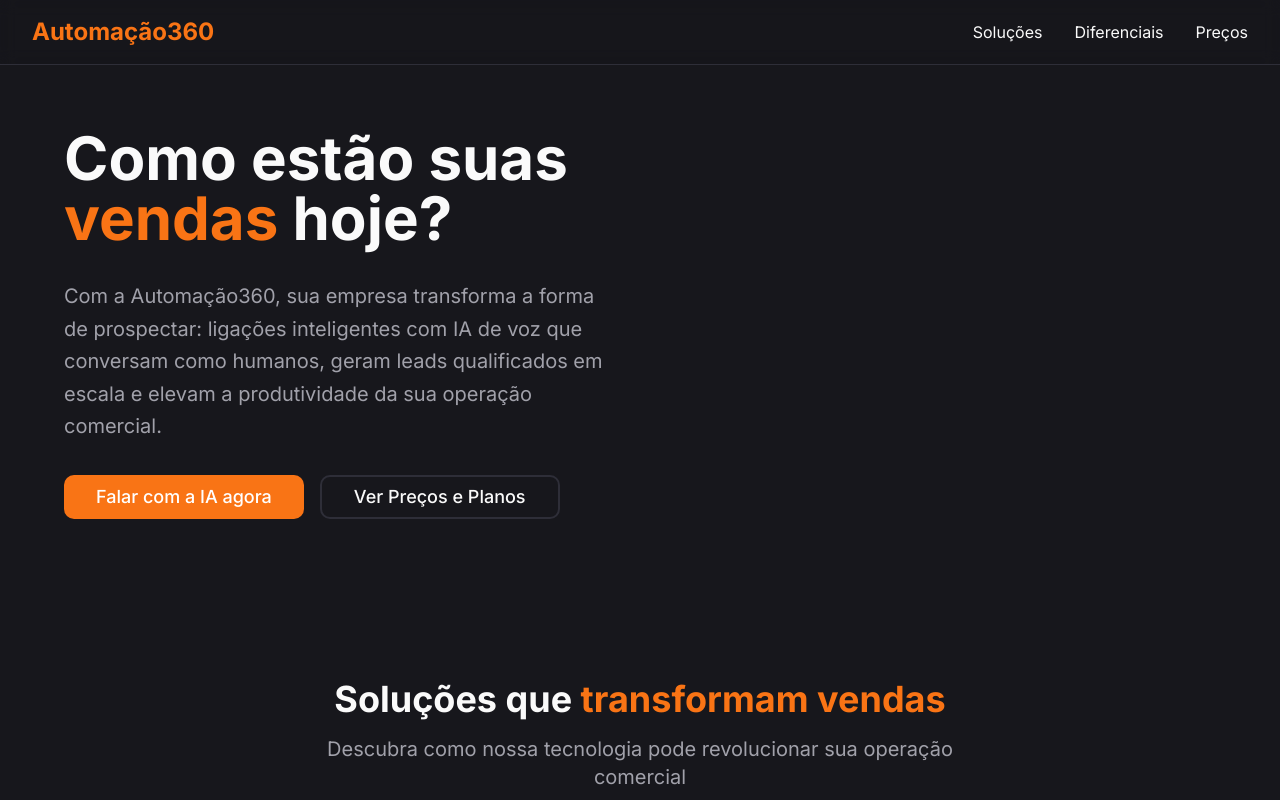
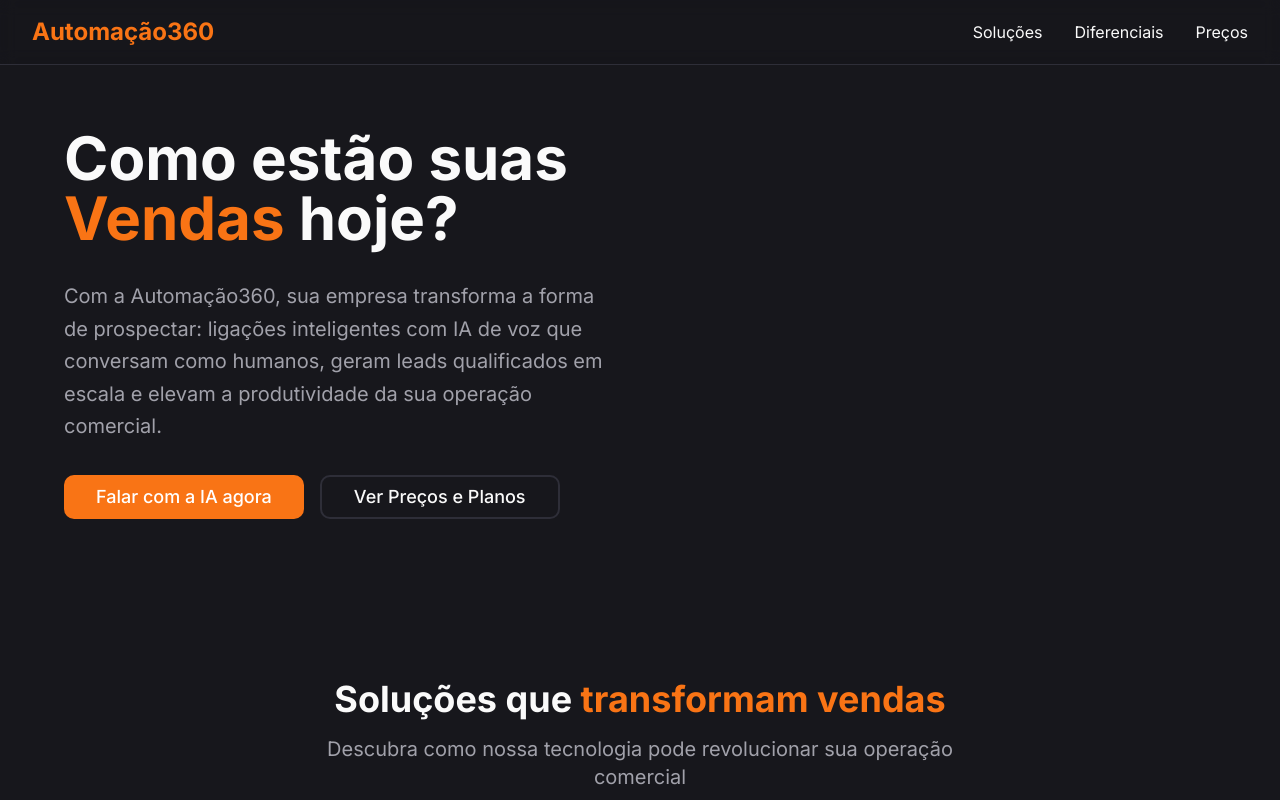
Before and after one commit to automacao360mariafav149/automacao360, a React (Vite) app: page / in a window 1280 px wide. Shown: the top 800 px of the page. Built offline with nearby package versions, Linux system fonts and the light colour scheme; the HTML template or start-up script is replaced by a standard one.

Commit message:
Fix: Alterar 'vendas' para 'Vendas' com maiÃºsculo no Hero
- Corrigir capitalizaÃ§Ã£o da palavra 'Vendas' no tÃ­tulo principal
- Manter consistÃªncia visual e gramatical

```diff
--- a/src/components/Hero.tsx
+++ b/src/components/Hero.tsx
@@ -8,7 +8,7 @@ const Hero = () => {
           <div className="space-y-8">
             <h1 className="text-5xl lg:text-6xl font-bold leading-tight">
               Como estão suas{" "}
-              <span className="text-primary">vendas</span> hoje?
+              <span className="text-primary">Vendas</span> hoje?
             </h1>
 
             <p className="text-xl text-muted-foreground leading-relaxed">
```
